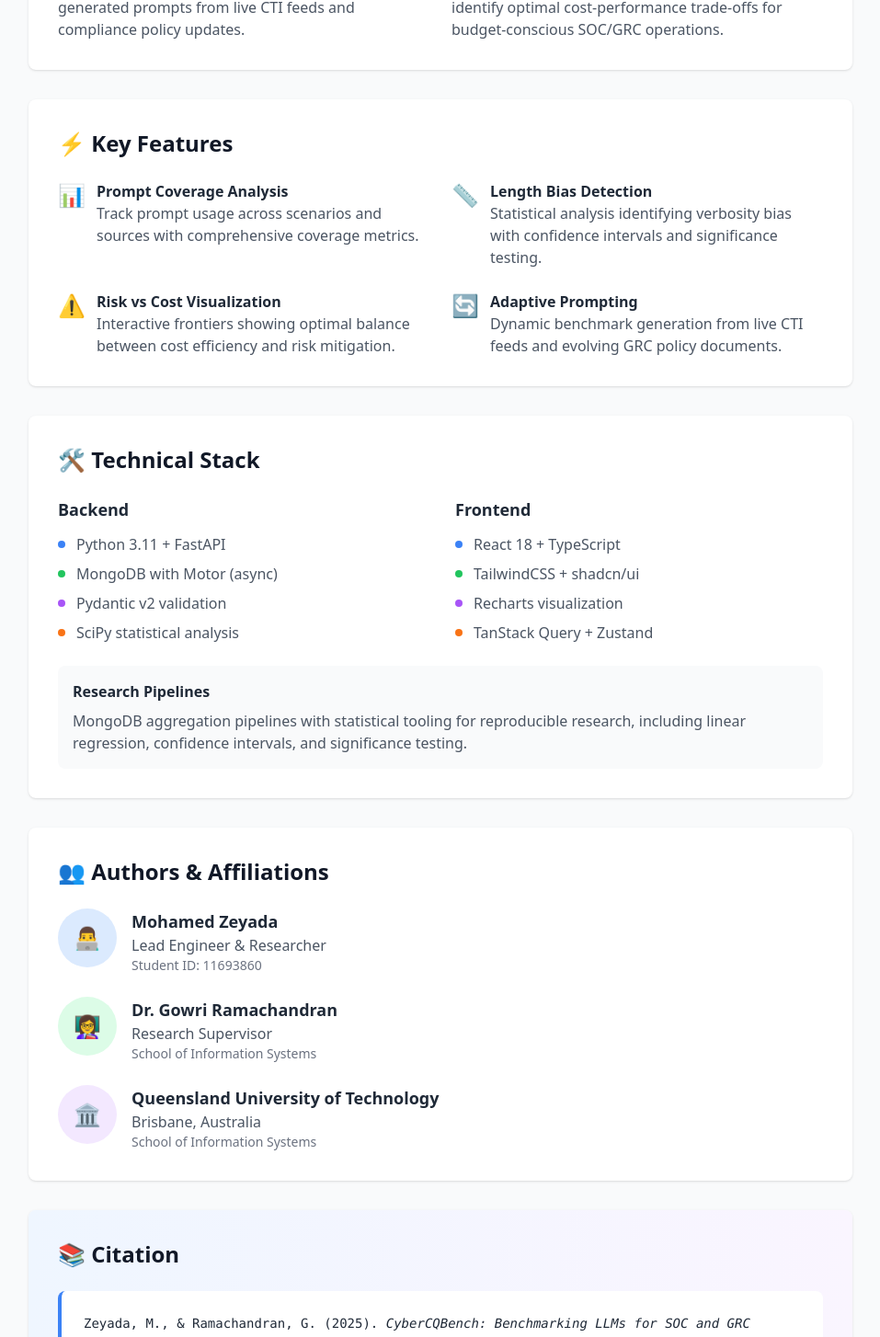
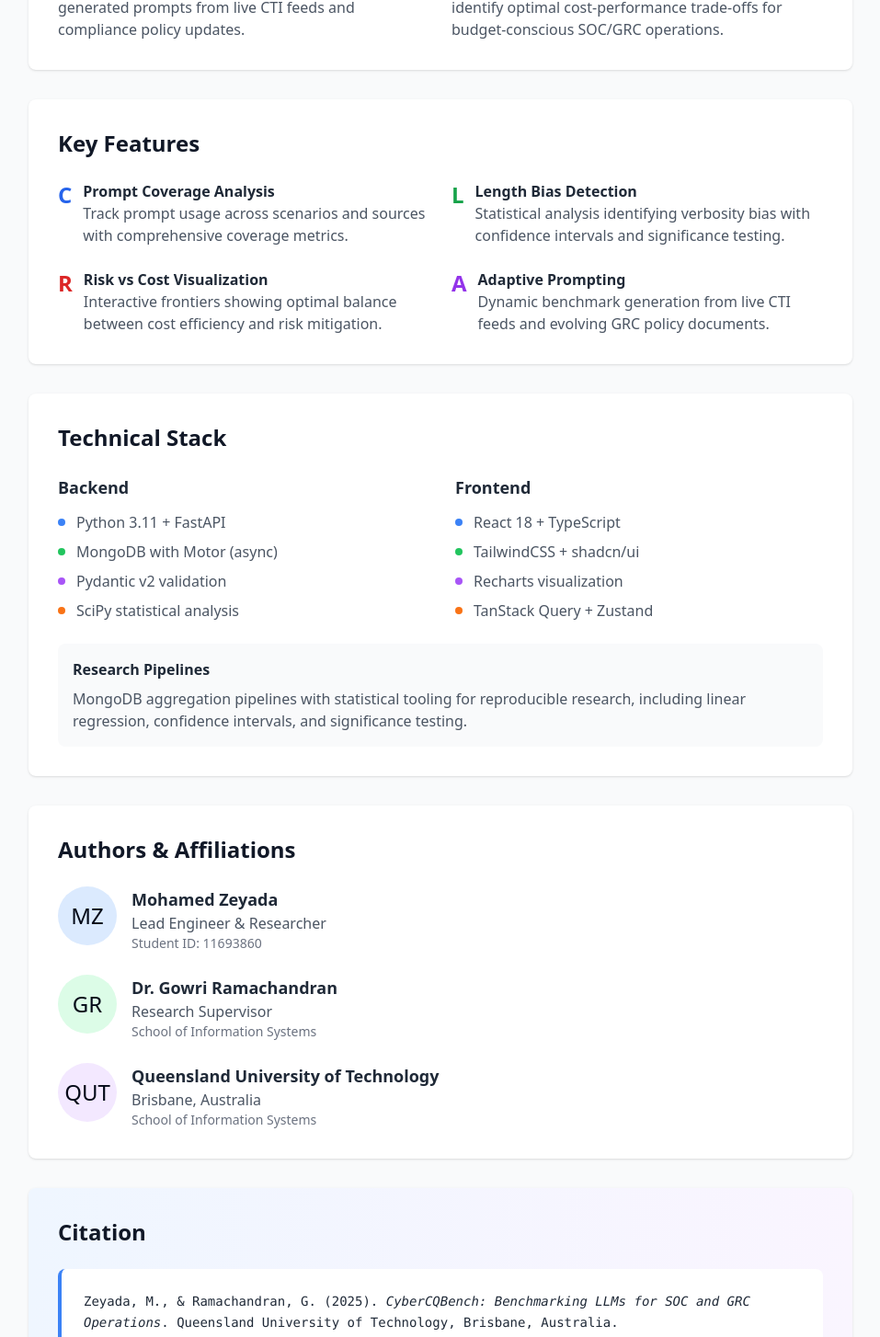
Before and after one commit to mozeyada/CyberPrompt, a React (Vite) app in the folder ui/: page /about in a window 1280 px wide. Shown: the part 673-2127 px from the top of the page at 92% size, without its empty margins (161-1118 px from the left). Built offline with nearby package versions, Linux system fonts and the light colour scheme; no server answers.

Commit message:
Remove all emojis from About page
- Replaced emoji icons with text initials (MZ, GR, QUT)
- Removed emoji section headers
- All pages now consistent without emojis
- Results, Insights, and About pages updated to match Overview styling

```diff
--- a/ui/src/pages/About.tsx
+++ b/ui/src/pages/About.tsx
@@ -14,7 +14,7 @@ export function About() {
 
       {/* Methodology */}
       <div className="bg-white rounded-lg shadow p-8">
-        <h2 className="text-2xl font-bold text-gray-900 mb-6">🔬 Methodology</h2>
+        <h2 className="text-2xl font-bold text-gray-900 mb-6">Methodology</h2>
         <div className="grid grid-cols-1 md:grid-cols-2 gap-6">
           <div>
             <h3 className="text-lg font-semibold text-gray-800 mb-3">FSP vs Raw Scoring</h3>
@@ -54,31 +54,31 @@ export function About() {
 
       {/* Key Features */}
       <div className="bg-white rounded-lg shadow p-8">
-        <h2 className="text-2xl font-bold text-gray-900 mb-6">⚡ Key Features</h2>
+        <h2 className="text-2xl font-bold text-gray-900 mb-6">Key Features</h2>
         <div className="grid grid-cols-1 md:grid-cols-2 gap-6">
           <div className="flex items-start space-x-3">
-            <div className="text-2xl">📊</div>
+            <div className="text-2xl font-bold text-blue-600">C</div>
             <div>
               <h3 className="font-semibold text-gray-800">Prompt Coverage Analysis</h3>
               <p className="text-gray-600">Track prompt usage across scenarios and sources with comprehensive coverage metrics.</p>
             </div>
           </div>
           <div className="flex items-start space-x-3">
-            <div className="text-2xl">📏</div>
+            <div className="text-2xl font-bold text-green-600">L</div>
             <div>
               <h3 className="font-semibold text-gray-800">Length Bias Detection</h3>
               <p className="text-gray-600">Statistical analysis identifying verbosity bias with confidence intervals and significance testing.</p>
             </div>
           </div>
           <div className="flex items-start space-x-3">
-            <div className="text-2xl">⚠️</div>
+            <div className="text-2xl font-bold text-red-600">R</div>
             <div>
               <h3 className="font-semibold text-gray-800">Risk vs Cost Visualization</h3>
               <p className="text-gray-600">Interactive frontiers showing optimal balance between cost efficiency and risk mitigation.</p>
             </div>
           </div>
           <div className="flex items-start space-x-3">
-            <div className="text-2xl">🔄</div>
+            <div className="text-2xl font-bold text-purple-600">A</div>
             <div>
               <h3 className="font-semibold text-gray-800">Adaptive Prompting</h3>
               <p className="text-gray-600">Dynamic benchmark generation from live CTI feeds and evolving GRC policy documents.</p>
@@ -89,7 +89,7 @@ export function About() {
 
       {/* Technical Stack */}
       <div className="bg-white rounded-lg shadow p-8">
-        <h2 className="text-2xl font-bold text-gray-900 mb-6">🛠️ Technical Stack</h2>
+        <h2 className="text-2xl font-bold text-gray-900 mb-6">Technical Stack</h2>
         <div className="grid grid-cols-1 md:grid-cols-2 gap-8">
           <div>
             <h3 className="text-lg font-semibold text-gray-800 mb-3">Backend</h3>
@@ -121,11 +121,11 @@ export function About() {
 
       {/* Authors & Affiliations */}
       <div className="bg-white rounded-lg shadow p-8">
-        <h2 className="text-2xl font-bold text-gray-900 mb-6">👥 Authors & Affiliations</h2>
+        <h2 className="text-2xl font-bold text-gray-900 mb-6">Authors & Affiliations</h2>
         <div className="space-y-6">
           <div className="flex items-start space-x-4">
             <div className="w-16 h-16 bg-blue-100 rounded-full flex items-center justify-center text-2xl">
-              👨‍💻
+              MZ
             </div>
             <div>
               <h3 className="text-lg font-semibold text-gray-800">Mohamed Zeyada</h3>
@@ -135,7 +135,7 @@ export function About() {
           </div>
           <div className="flex items-start space-x-4">
             <div className="w-16 h-16 bg-green-100 rounded-full flex items-center justify-center text-2xl">
-              👩‍🏫
+              GR
             </div>
             <div>
               <h3 className="text-lg font-semibold text-gray-800">Dr. Gowri Ramachandran</h3>
@@ -145,7 +145,7 @@ export function About() {
           </div>
           <div className="flex items-start space-x-4">
             <div className="w-16 h-16 bg-purple-100 rounded-full flex items-center justify-center text-2xl">
-              🏛️
+              QUT
             </div>
             <div>
               <h3 className="text-lg font-semibold text-gray-800">Queensland University of Technology</h3>
@@ -158,7 +158,7 @@ export function About() {
 
       {/* Citation */}
       <div className="bg-gradient-to-r from-blue-50 to-purple-50 rounded-lg shadow p-8">
-        <h2 className="text-2xl font-bold text-gray-900 mb-6">📚 Citation</h2>
+        <h2 className="text-2xl font-bold text-gray-900 mb-6">Citation</h2>
         <div className="bg-white rounded-lg p-6 border-l-4 border-blue-500">
           <p className="text-gray-800 font-mono text-sm leading-relaxed">
             Zeyada, M., & Ramachandran, G. (2025). <em>CyberCQBench: Benchmarking LLMs for SOC and GRC Operations</em>.
```
